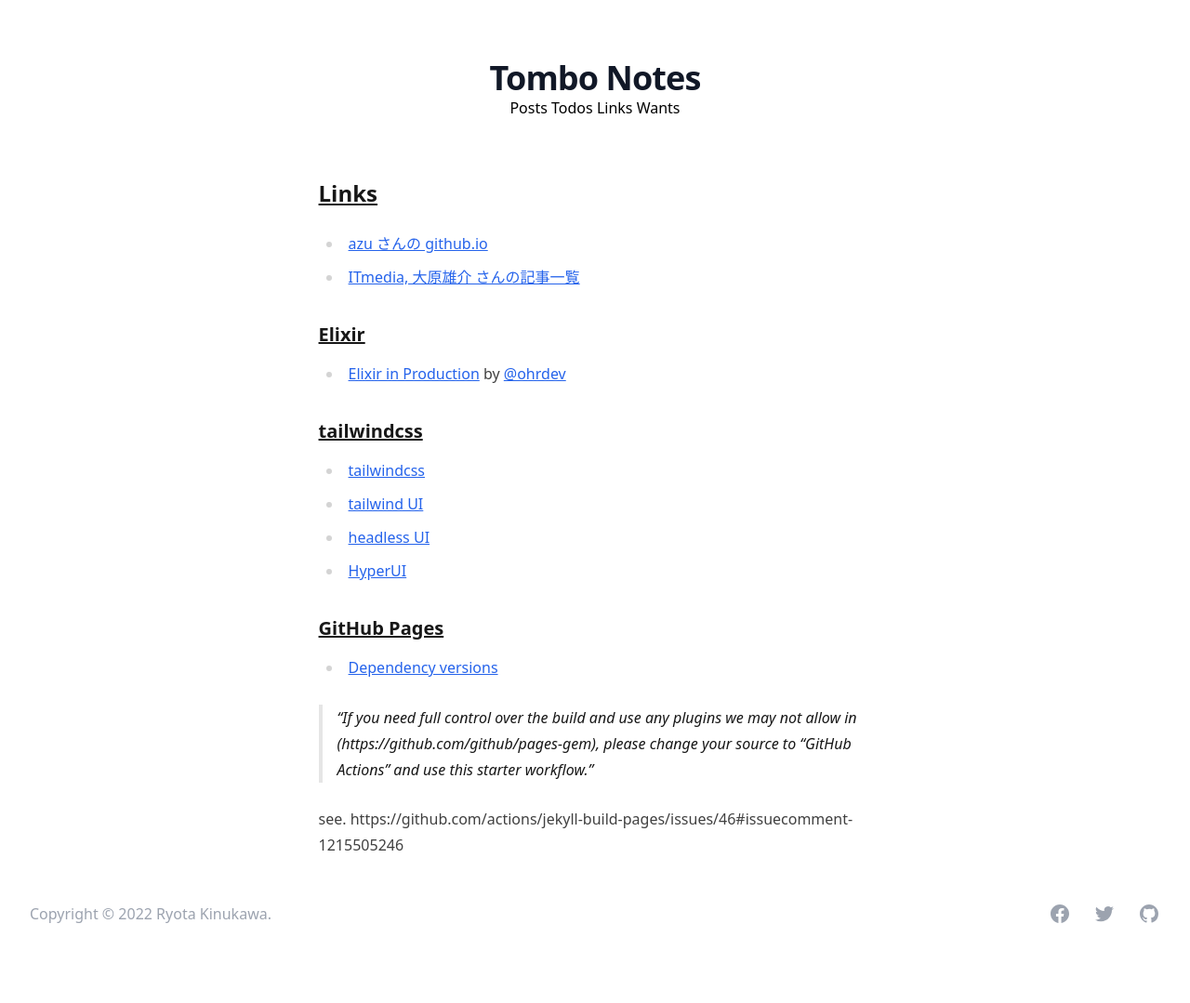
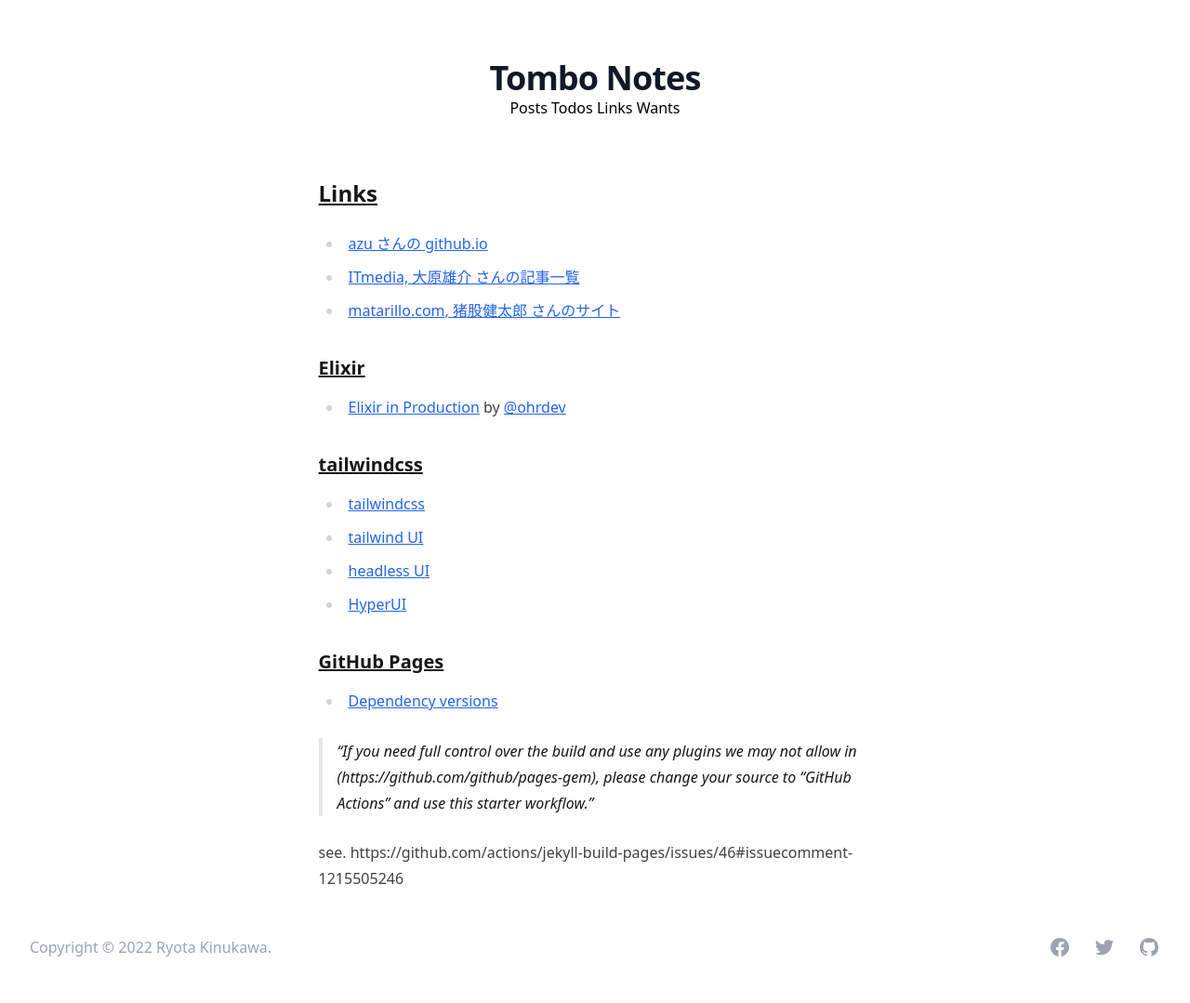
Before and after one commit to pojiro/pojiro.github.io, a Jekyll site: the page built from links.md, in a window 1280 px wide. Shown: the whole page at 93% size. Built offline with Jekyll 4.4.1, drawn with Linux system fonts in a browser that asks for light colours; some web fonts are replaced; Markdown is read by kramdown in place of the engine named in the settings; before the commit the page ends 1043 px from its top, so only the background shows below that.

Commit message:
update: links.md

```diff
--- a/links.md
+++ b/links.md
@@ -6,6 +6,7 @@
 
 * [azu さんの github.io](https://github.com/efcl/efcl.github.io)
 * [ITmedia, 大原雄介 さんの記事一覧](https://www.itmedia.co.jp/author/100380/)
+* [matarillo.com, 猪股健太郎 さんのサイト](https://matarillo.com/)
 
 ### Elixir
 
```
